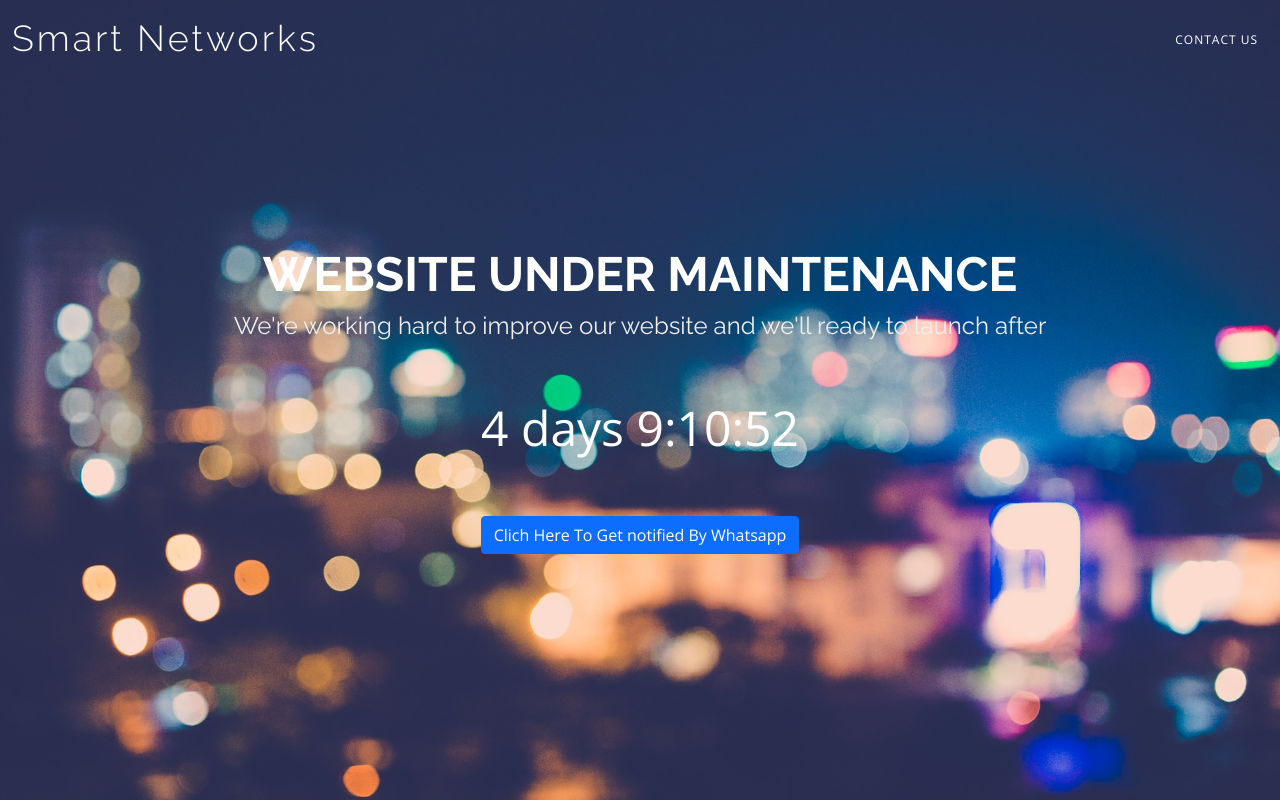
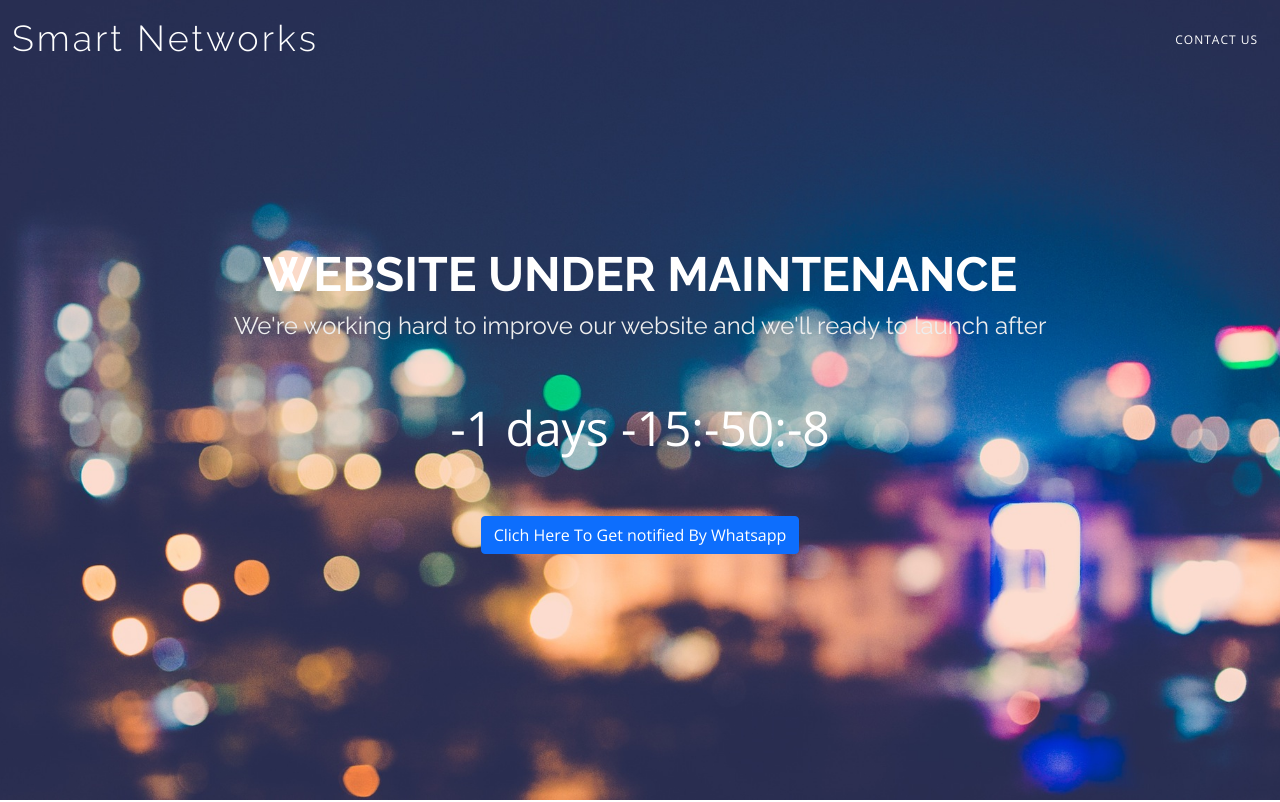
Before and after one commit to ALLANKIPTALAM/UnderMaintenance, a plain HTML site: page index.html in a window 1280 px wide. Shown: the top 802 px of the page. Drawn offline with nearby package versions, Linux system fonts and the light colour scheme.

Commit message:
Update index.html

```diff
--- a/index.html
+++ b/index.html
@@ -55,7 +55,7 @@
     <div class="hero-container">
       <h1>Website Under Maintenance</h1>
       <h2>We're working hard to improve our website and we'll ready to launch after</h2>
-      <div class="countdown" data-count="2022/06/01" data-template="%d days %h:%m:%s"></div>
+      <div class="countdown" data-count="2022/05/27" data-template="%d days %h:%m:%s"></div>
 
       <form class="php-email-form">
         <div class="text-center"><a class="btn btn-primary" href="https://wa.me/+254716524892/?text=Hello, Alert me when site is up!" target="_blank" data-action="share/whatsapp/share">Clich Here To Get notified By Whatsapp</a></div>
```
